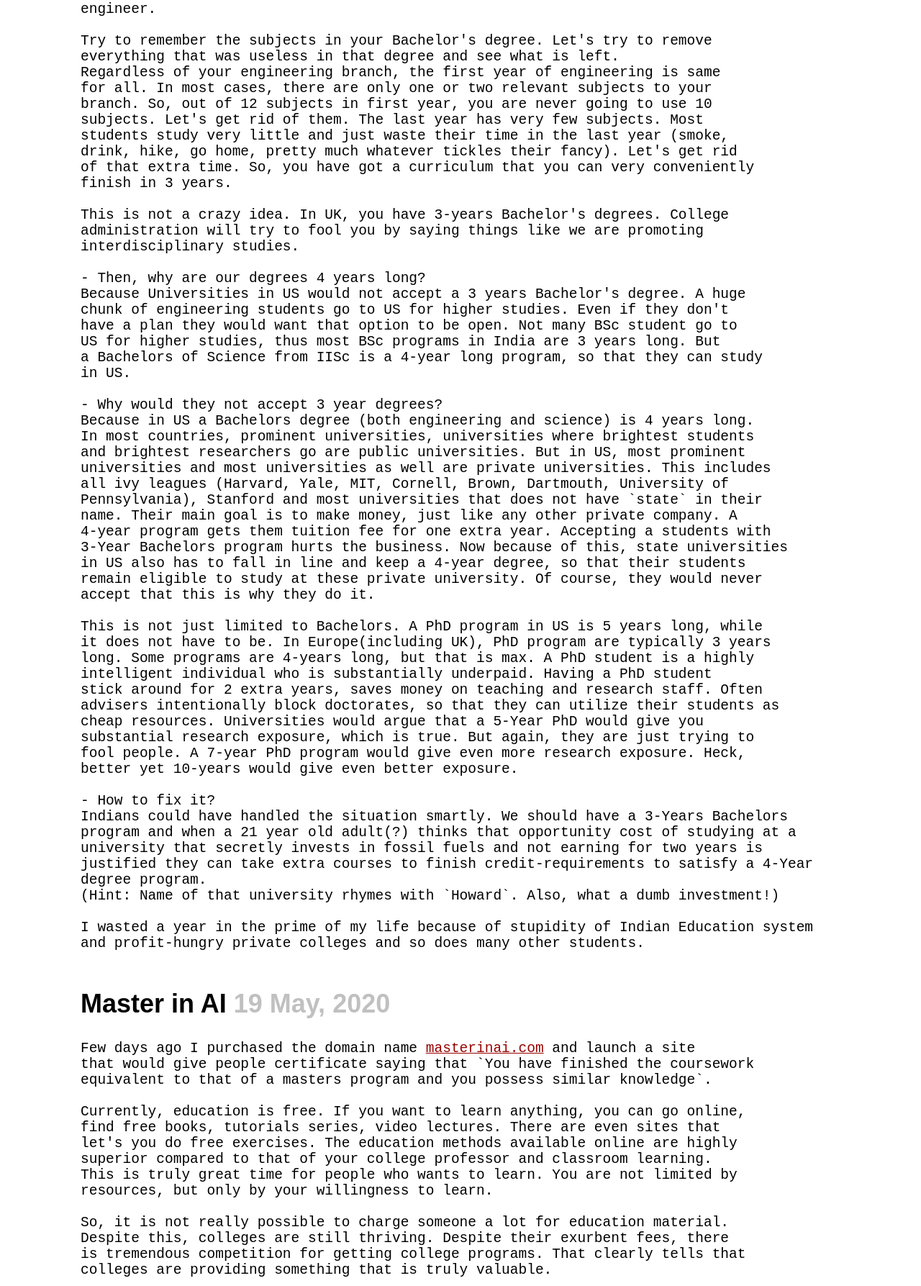
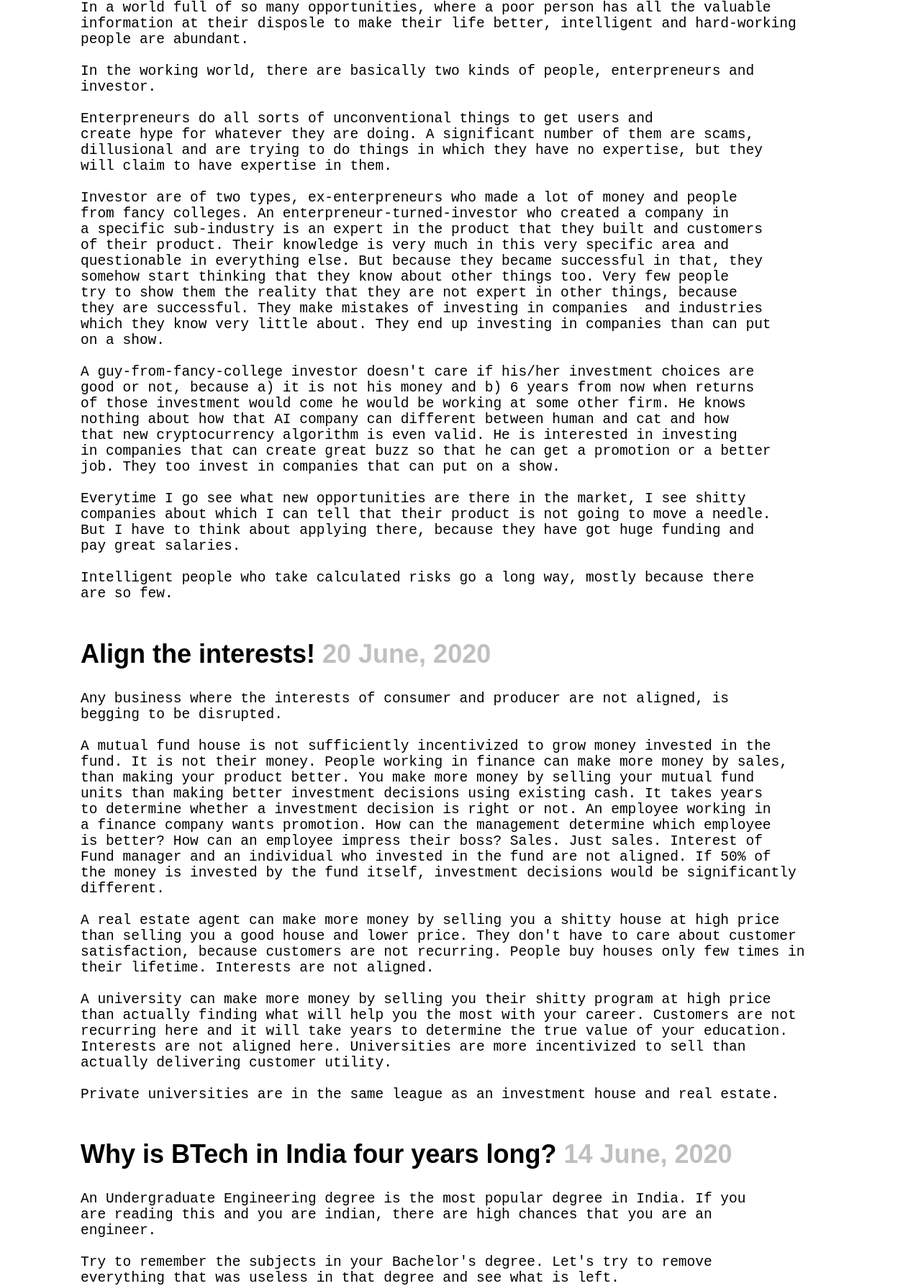
Before and after one commit to kishansag/kishansag.github.io, a plain HTML site: page blog.html in a window 1280 px wide. Shown: the part 303-2090 px from the top of the page at 72% size. Drawn offline with Linux system fonts and the light colour scheme; a web font is replaced by a local one.

Commit message:
new blogs=

```diff
--- a/blog.html
+++ b/blog.html
@@ -7,7 +7,77 @@
 	<body>
 		<h1>Kishan writes</h1>
 		<ul class="information">
-			<h2 id="4yeardegrees">Why is BTech in India four years long?<span class="date">14 June, 2020</span></h2>
+			<h2 id="intelligent">Spineless intelligents will work for Risk Taking idiots <span class="date">20 June, 2020</span></h2>
+			<pre>
+In a world full of so many opportunities, where a poor person has all the valuable
+information at their disposle to make their life better, intelligent and hard-working
+people are abundant.
+
+In the working world, there are basically two kinds of people, enterpreneurs and
+investor.
+
+Enterpreneurs do all sorts of unconventional things to get users and
+create hype for whatever they are doing. A significant number of them are scams,
+dillusional and are trying to do things in which they have no expertise, but they
+will claim to have expertise in them.
+
+Investor are of two types, ex-enterpreneurs who made a lot of money and people
+from fancy colleges. An enterpreneur-turned-investor who created a company in
+a specific sub-industry is an expert in the product that they built and customers
+of their product. Their knowledge is very much in this very specific area and
+questionable in everything else. But because they became successful in that, they
+somehow start thinking that they know about other things too. Very few people
+try to show them the reality that they are not expert in other things, because
+they are successful. They make mistakes of investing in companies  and industries
+which they know very little about. They end up investing in companies than can put
+on a show.
+
+A guy-from-fancy-college investor doesn't care if his/her investment choices are
+good or not, because a) it is not his money and b) 6 years from now when returns
+of those investment would come he would be working at some other firm. He knows
+nothing about how that AI company can different between human and cat and how
+that new cryptocurrency algorithm is even valid. He is interested in investing
+in companies that can create great buzz so that he can get a promotion or a better
+job. They too invest in companies that can put on a show.
+
+Everytime I go see what new opportunities are there in the market, I see shitty
+companies about which I can tell that their product is not going to move a needle.
+But I have to think about applying there, because they have got huge funding and
+pay great salaries.
+
+Intelligent people who take calculated risks go a long way, mostly because there
+are so few.
+			</pre>
+			<h2 id="align">Align the interests! <span class="date">20 June, 2020</span></h2>
+			<pre>
+Any business where the interests of consumer and producer are not aligned, is
+begging to be disrupted.
+
+A mutual fund house is not sufficiently incentivized to grow money invested in the
+fund. It is not their money. People working in finance can make more money by sales,
+than making your product better. You make more money by selling your mutual fund
+units than making better investment decisions using existing cash. It takes years
+to determine whether a investment decision is right or not. An employee working in
+a finance company wants promotion. How can the management determine which employee
+is better? How can an employee impress their boss? Sales. Just sales. Interest of
+Fund manager and an individual who invested in the fund are not aligned. If 50% of
+the money is invested by the fund itself, investment decisions would be significantly
+different.
+
+A real estate agent can make more money by selling you a shitty house at high price
+than selling you a good house and lower price. They don't have to care about customer
+satisfaction, because customers are not recurring. People buy houses only few times in
+their lifetime. Interests are not aligned.
+
+A university can make more money by selling you their shitty program at high price
+than actually finding what will help you the most with your career. Customers are not
+recurring here and it will take years to determine the true value of your education.
+Interests are not aligned here. Universities are more incentivized to sell than
+actually delivering customer utility.
+
+Private universities are in the same league as an investment house and real estate.
+			</pre>
+			<h2 id="4yeardegrees">Why is BTech in India four years long? <span class="date">14 June, 2020</span></h2>
 			<pre>
 An Undergraduate Engineering degree is the most popular degree in India. If you
 are reading this and you are indian, there are high chances that you are an
@@ -187,10 +257,15 @@ would be to charge companies when they want to hire fresh graduates.
 
 High tuition fees are unjustifiable, because knowledge has become cheap. The
 internet is filled with wonderful study materials, books, videos and tutorials.
-In such an environment the marginal cost of a new study material that your
-college/bootcamp/(whatever new fancy they like to call these days) provide is
+In such an environment, the marginal cost of a new study material that your
+college/bootcamp/(whatever new fancy thing they like to call these days) provide is
 negligible (close to zero).
 
+Private companies are utilizing ISAs. If your ISA says, we will take x percent,
+of your salary for first two years of your employment, your educators have incentives
+to actually get you a great job. Which is good for you.
+
+But now all these expensive universities have started using ISAs.
 Because students don't have to pay right now, they don't realize the fact that
 they are being charged way too much money. It is same as the trap of loan. If
 there were no education loans, how many students would be willing to pay these
```
